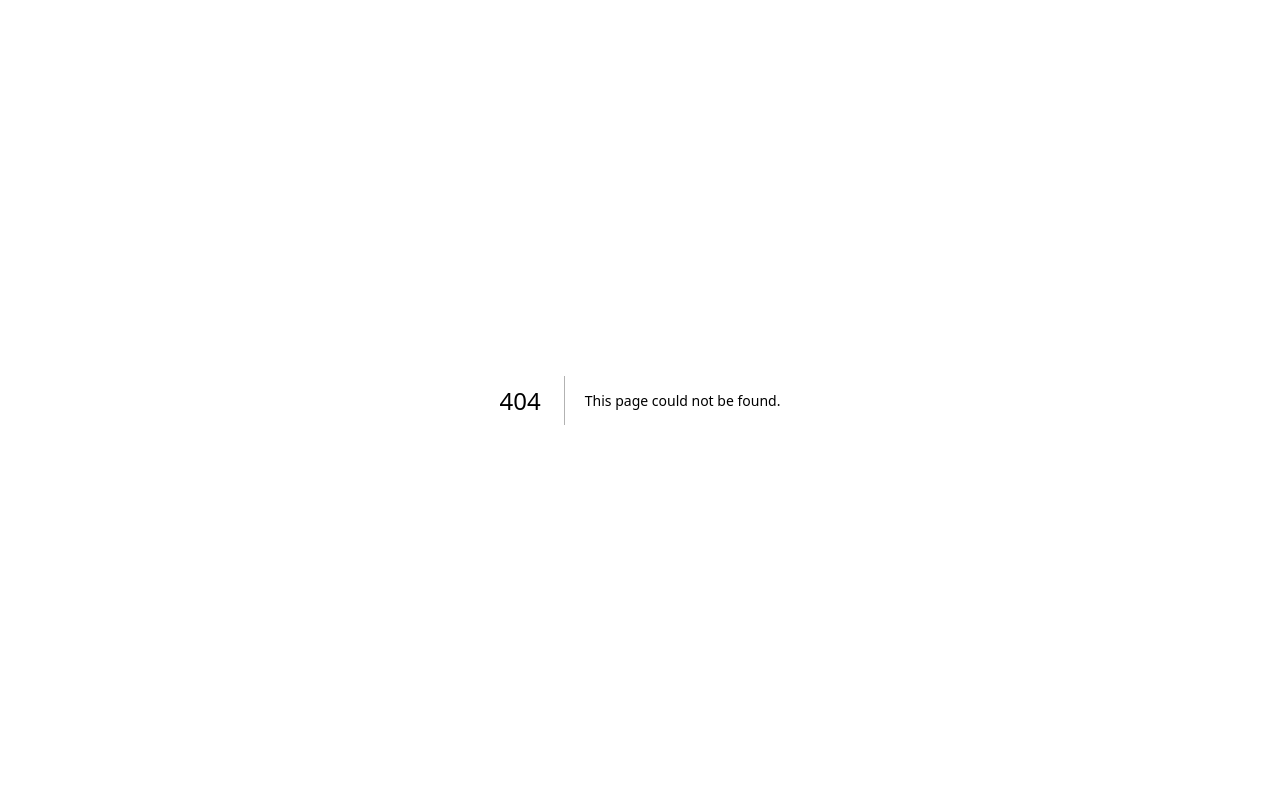
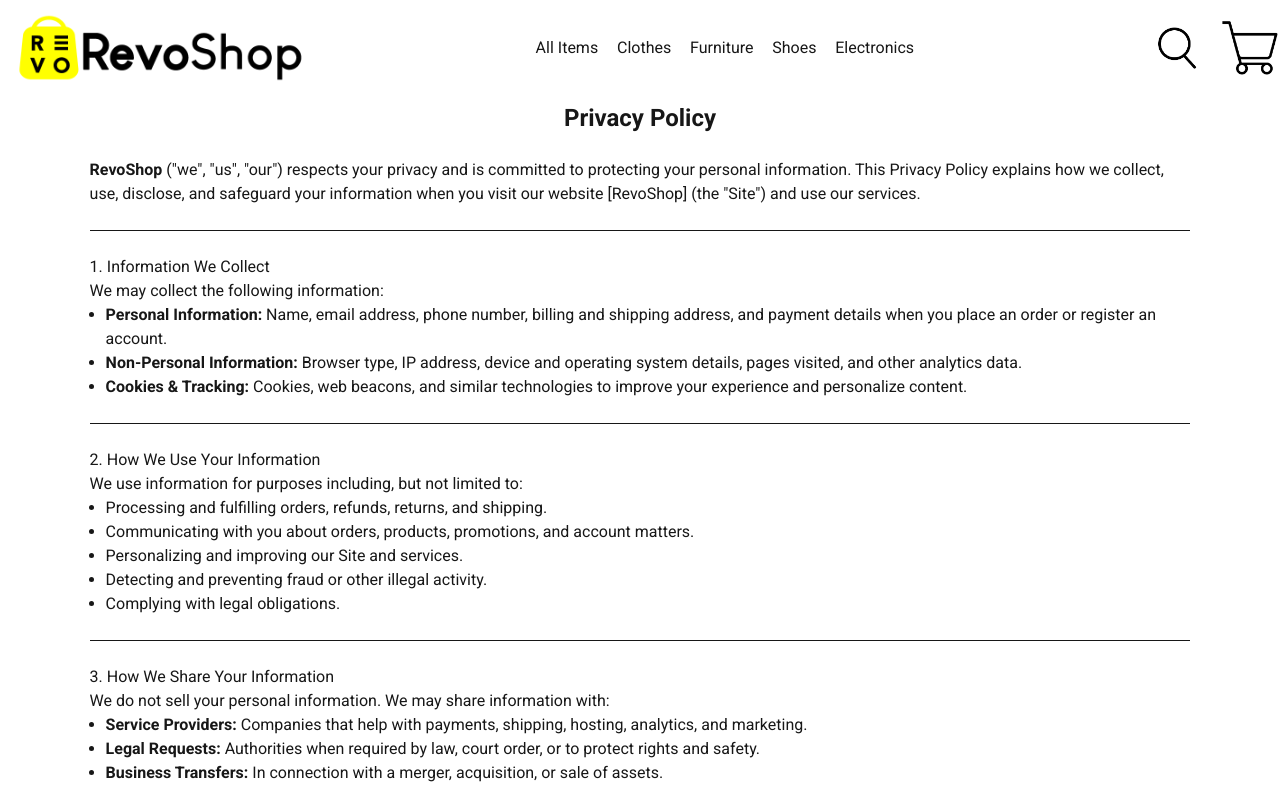
Before and after one commit to Revou-FSSE-Jun25/milestone-3-ingenioust91, a Next.js app in the folder my-app/: page /policy in a window 1280 px wide. Before the commit this address had no page. Built offline with nearby package versions, Linux system fonts and the light colour scheme.

Commit message:
add policy page

```diff
--- /dev/null
+++ b/my-app/src/app/policy/page.tsx
@@ -0,0 +1,55 @@
+import Header from '@/components/Header'
+import React from 'react'
+
+function PolicyPage() {
+  return (
+    <>
+    <Header />
+    <div className='lg:p-[1%_7%] mt-[12%] lg:mt-[7%]'>
+        <h1 className='text-2xl text-center h-[10%]'><strong>Privacy Policy</strong></h1>
+        <br/>
+
+        <section>
+        <p><strong>RevoShop</strong> ("we", "us", "our") respects your privacy and is committed to protecting your personal information. This Privacy Policy explains how we collect, use, disclose, and safeguard your information when you visit our website <a href="shop.byingesalim.site">[RevoShop]</a> (the "Site") and use our services.</p>
+        </section>
+        <br/>
+
+        <hr/>
+        <br/>
+        <h2>1. Information We Collect</h2>
+        <p>We may collect the following information:</p>
+        <ul className='list-disc ml-4'>
+            <li><strong>Personal Information:</strong> Name, email address, phone number, billing and shipping address, and payment details when you place an order or register an account.</li>
+            <li><strong>Non-Personal Information:</strong> Browser type, IP address, device and operating system details, pages visited, and other analytics data.</li>
+            <li><strong>Cookies & Tracking:</strong> Cookies, web beacons, and similar technologies to improve your experience and personalize content.</li>
+        </ul>
+        <br/>
+
+        <hr/>
+        <br/>
+        <h2>2. How We Use Your Information</h2>
+        <p>We use information for purposes including, but not limited to:</p>
+        <ul className='list-disc ml-4'>
+            <li>Processing and fulfilling orders, refunds, returns, and shipping.</li>
+            <li>Communicating with you about orders, products, promotions, and account matters.</li>
+            <li>Personalizing and improving our Site and services.</li>
+            <li>Detecting and preventing fraud or other illegal activity.</li>
+            <li>Complying with legal obligations.</li>
+        </ul>
+        <br/>
+
+        <hr/>
+        <br/>
+        <h2>3. How We Share Your Information</h2>
+        <p>We do not sell your personal information. We may share information with:</p>
+        <ul className='list-disc ml-4'>
+            <li><strong>Service Providers:</strong> Companies that help with payments, shipping, hosting, analytics, and marketing.</li>
+            <li><strong>Legal Requests:</strong> Authorities when required by law, court order, or to protect rights and safety.</li>
+            <li><strong>Business Transfers:</strong> In connection with a merger, acquisition, or sale of assets.</li>
+        </ul>
+    </div>
+    </>
+  )
+}
+
+export default PolicyPage
--- a/my-app/src/components/Card.tsx
+++ b/my-app/src/components/Card.tsx
@@ -12,11 +12,11 @@ export default function Card({id, title, price, images }: CardProps) {
   const [current, setCurrent] = useState(0);
 
     const nextImage = () => {
-      setCurrent((prev) => (prev + 1) % images.length);
+      setCurrent((prev) => (prev + 1) % images.length); //supaya bisa balik ke 0 kalau udah sampai di imagelength
     };
 
     const prevImage = () => {
-      setCurrent((prev) => (prev - 1 + images.length) % images.length);
+      setCurrent((prev) => (prev - 1 + images.length) % images.length); //supaya bisa balik ke imagelength kalau sudah 0
     };
 
 
--- a/my-app/src/components/Footer.tsx
+++ b/my-app/src/components/Footer.tsx
@@ -1,13 +1,14 @@
 import React from 'react'
+import Link from "next/link";
 
 function Footer() {
   return (
     <section id="connectSection" className="flex flex-col gap-y-2 w-full bg-black text-white p-[4%] lg:p-[2%_8%]">
       <div className='flex flex-row justify-between items-center'>
           <ul className='flex flex-row gap-4'>
-            <li><a>FAQ</a></li>
-            <li><a>About Us</a></li>
-            <li><a>Privacy Policy</a></li>
+            <li><a href='/policy'>FAQ</a></li>
+            <li><a href='/policy'>About Us</a></li>
+            <li><a href='/policy'>Privacy Policy</a></li>
             <li><a>Contact Us</a></li>
           </ul>
 
--- a/my-app/src/components/Header.tsx
+++ b/my-app/src/components/Header.tsx
@@ -1,9 +1,12 @@
 import React from 'react'
+import Link from "next/link";
 
 function Header() {
   return (
     <header className='flex flex-row w-full h-[6%] lg:h-[12%] p-[2%] lg:p-[1%] justify-between fixed top-0 right-0 left-0 bg-white z-999'>
-        <img className='max-h-[100%] lg:h-auto' src="/img/revoshop-02.png" alt="logo-RevoShop" title='logo-RevoShop'/>
+        <a href='/'>
+          <img className='max-h-[100%] lg:h-auto' src="/img/revoshop-02.png" alt="logo-RevoShop" title='logo-RevoShop'/>
+        </a>
 
         <ul className='hidden w-[50%] lg:flex flex-row gap-[3%] justify-center items-center'>
           <li>All Items</li>
```
